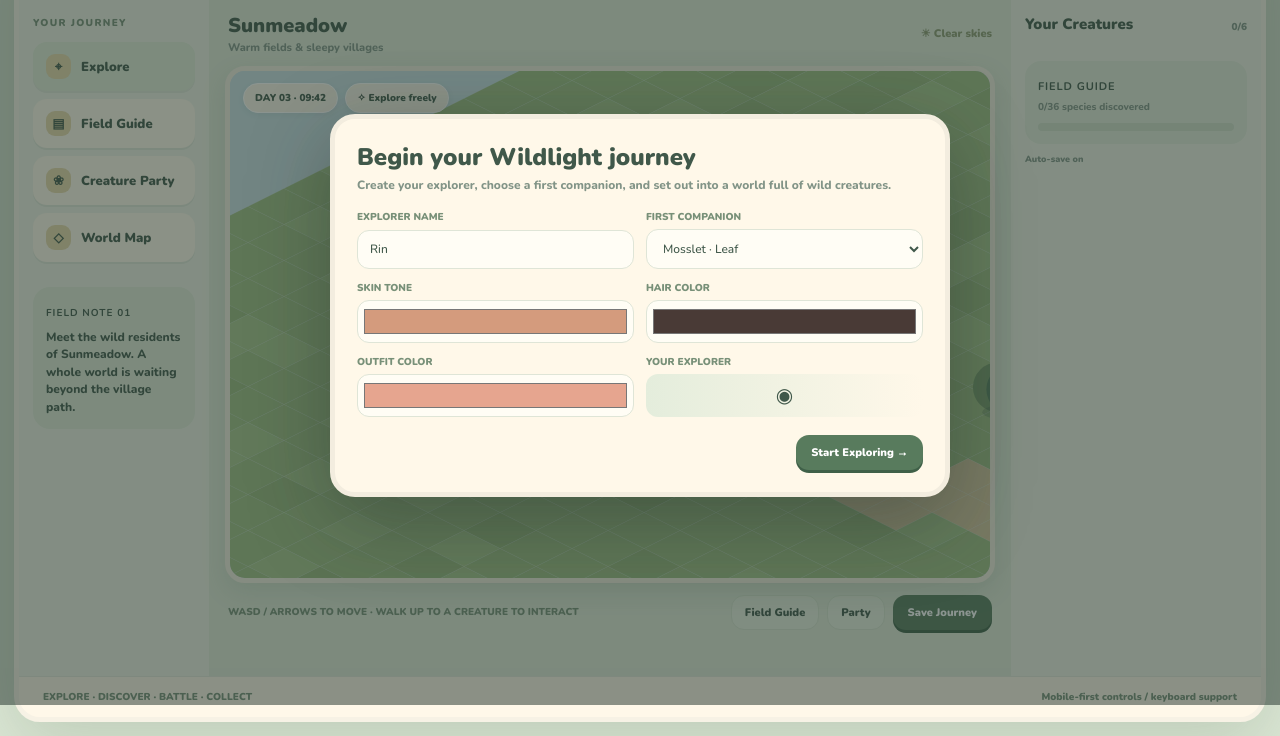
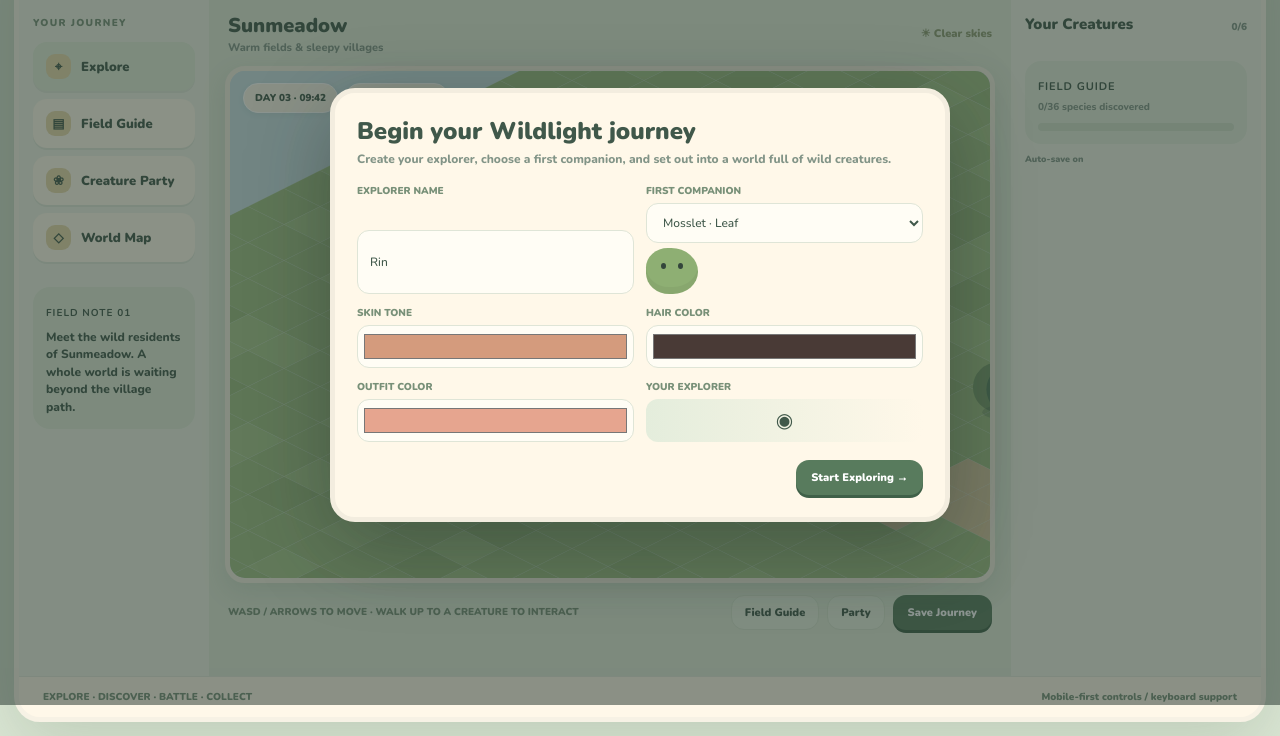
Before and after one commit to diglethooks-cpu/Creature-RPG, a plain HTML site: page index.html in a window 1280 px wide. Shown: the part 95-831 px from the top of the page. Drawn offline with nearby package versions, Linux system fonts and the light colour scheme; animation ran at ten frames a second.

Commit message:
Add starter companion preview to character setup

```diff
--- a/index.html
+++ b/index.html
@@ -54,7 +54,7 @@
   <h2>Begin your Wildlight journey</h2><p class="modal-sub">Create your explorer, choose a first companion, and set out into a world full of wild creatures.</p>
   <div class="form-grid">
    <div class="field"><label for="trainerName">EXPLORER NAME</label><input id="trainerName" maxlength="16" value="Rin"></div>
-   <div class="field"><label for="starterChoice">FIRST COMPANION</label><select id="starterChoice"><option value="mosslet">Mosslet · Leaf</option><option value="cindercub">Cindercub · Ember</option><option value="bubbloon">Bubbloon · Tide</option></select></div>
+   <div class="field"><label for="starterChoice">FIRST COMPANION</label><select id="starterChoice"><option value="mosslet">Mosslet · Leaf</option><option value="cindercub">Cindercub · Ember</option><option value="bubbloon">Bubbloon · Tide</option></select><div id="starterPreview" class="starter-blob" style="--creature:#8EAF73;--accent:#D3DDA5"></div></div>
    <div class="field"><label for="skinColor">SKIN TONE</label><input id="skinColor" type="color" value="#D49B7D"></div>
    <div class="field"><label for="hairColor">HAIR COLOR</label><input id="hairColor" type="color" value="#493A36"></div>
    <div class="field"><label for="outfitColor">OUTFIT COLOR</label><input id="outfitColor" type="color" value="#E6A58F"></div>
```
